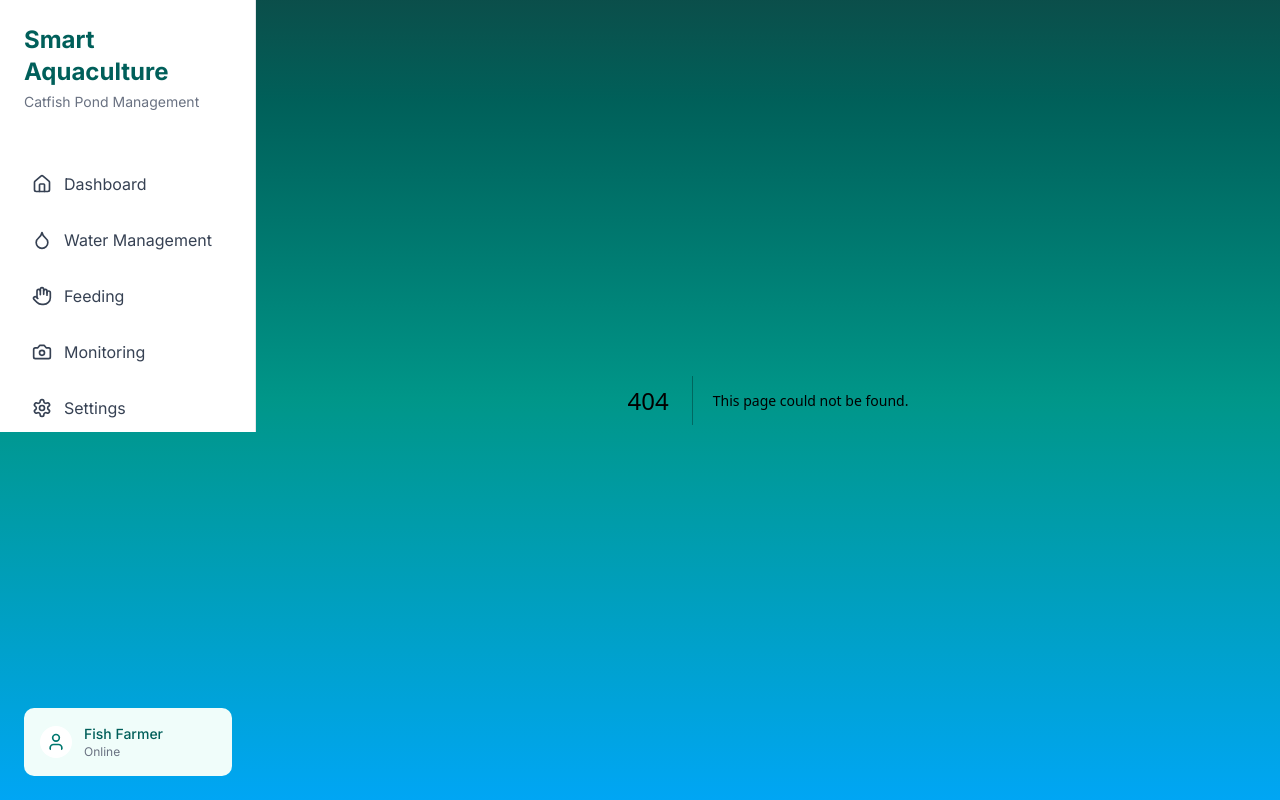
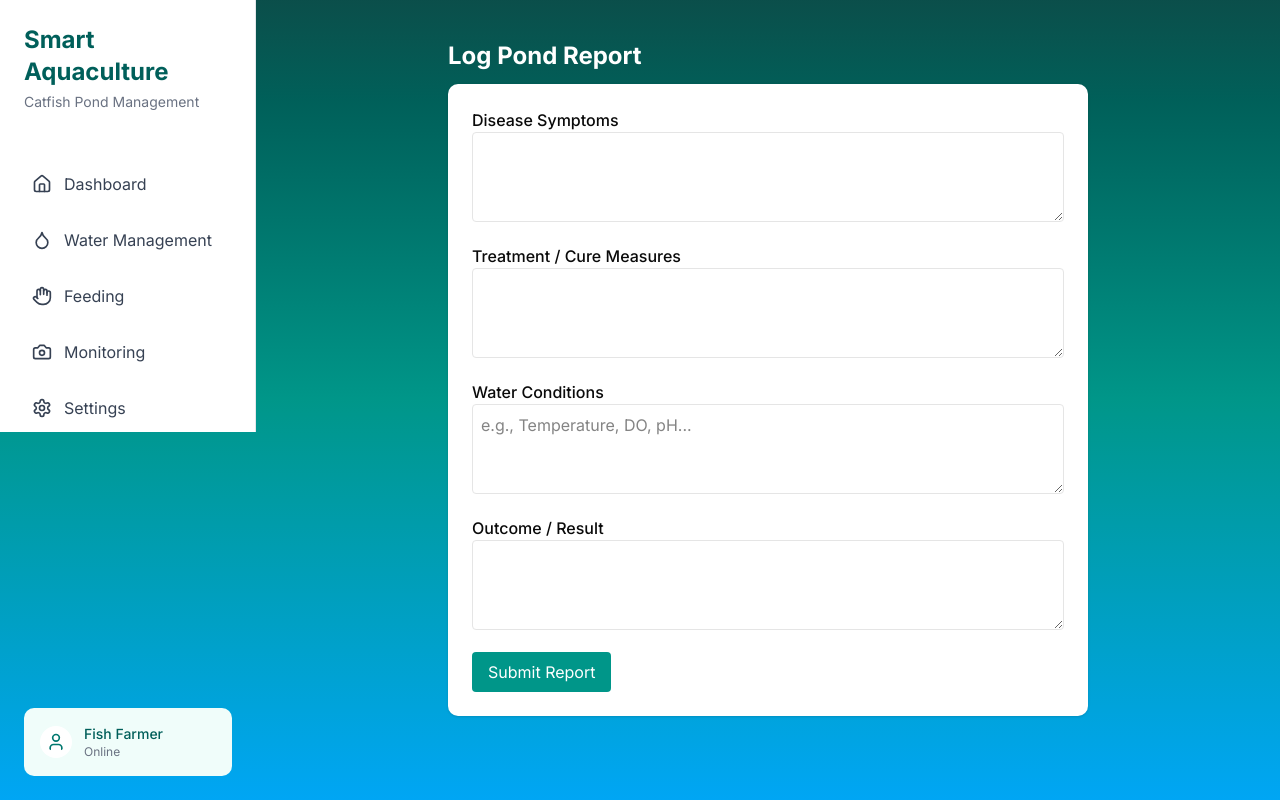
Before and after one commit to Toyman-tech/aqua-save, a Next.js app: page /report in a window 1280 px wide. Before the commit this address had no page. Built offline with nearby package versions, Linux system fonts and the light colour scheme.

Commit message:
new commit

```diff
--- a/app/monitoring/page.tsx
+++ b/app/monitoring/page.tsx
@@ -5,7 +5,7 @@ import { useState, useEffect } from "react"
 import { Card, CardContent, CardDescription, CardHeader, CardTitle } from "@/components/ui/card"
 import { Button } from "@/components/ui/button"
 import { Tabs, TabsContent, TabsList, TabsTrigger } from "@/components/ui/tabs"
-import { doc, onSnapshot } from "firebase/firestore"
+// import { doc, onSnapshot } from "firebase/firestore"
 import { db } from "@/lib/firebase"
 import { onValue, ref } from "firebase/database"
 // import { db } from "@/lib/firebase" // customize to your setup
--- /dev/null
+++ b/app/report/page.tsx
@@ -0,0 +1,67 @@
+"use client"
+// pages/log-report.tsx
+import { useForm } from "react-hook-form"
+import { useState } from "react"
+// import { db } from "@/lib/firebase" // <-- adjust based on your Firebase config
+import { collection, addDoc, Timestamp } from "firebase/firestore"
+import toast from "react-hot-toast"
+
+export default function LogReportPage() {
+  const { register, handleSubmit, reset } = useForm()
+  const [loading, setLoading] = useState(false)
+
+  const onSubmit = async (data: any) => {
+    setLoading(true)
+    // try {
+    //   await addDoc(collection(db, "pond_reports"), {
+    //     ...data,
+    //     createdAt: Timestamp.now(),
+    //   })
+    //   reset()
+    //   alert("Report logged successfully!")
+    // } catch (err) {
+    //   console.error("Error saving report:", err)
+    //   alert("Failed to save report.")
+    // }
+    toast.success("🚰 Report logged successfully!")
+
+    reset()
+    setLoading(false)
+  }
+
+  return (
+    <div className="max-w-2xl mx-auto px-4 py-10">
+      <h2 className="text-2xl font-bold mb-3 text-white">Log Pond Report</h2>
+
+      <form onSubmit={handleSubmit(onSubmit)} className="space-y-4 mb-4 bg-white p-6 rounded-lg shadow">
+        <div>
+          <label className="block font-medium">Disease Symptoms</label>
+          <textarea {...register("symptoms")} className="w-full border p-2 rounded" rows={3} required />
+        </div>
+
+        <div>
+          <label className="block font-medium">Treatment / Cure Measures</label>
+          <textarea {...register("treatment")} className="w-full border p-2 rounded" rows={3} required />
+        </div>
+
+        <div>
+          <label className="block font-medium">Water Conditions</label>
+          <textarea {...register("waterConditions")} className="w-full border p-2 rounded" rows={3} placeholder="e.g., Temperature, DO, pH..." />
+        </div>
+
+        <div>
+          <label className="block font-medium">Outcome / Result</label>
+          <textarea {...register("outcome")} className="w-full border p-2 rounded" rows={3} />
+        </div>
+
+        <button
+          type="submit"
+          disabled={loading}
+          className="bg-teal-600 text-white px-4 py-2 rounded hover:bg-teal-700"
+        >
+          {loading ? "Submitting..." : "Submit Report"}
+        </button>
+      </form>
+    </div>
+  )
+}
--- a/app/settings/page.tsx
+++ b/app/settings/page.tsx
@@ -1,7 +1,10 @@
+"use client"
 import { ChevronRight } from "lucide-react"
 import { Card, CardContent } from "@/components/ui/card"
+import { useRouter } from "next/navigation"
 
 export default function Settings() {
+  const router = useRouter()
   return (
     <div className="flex flex-col min-h-screen">
       {/* Header */}
@@ -33,6 +36,13 @@ export default function Settings() {
                 <span className="text-teal-900 font-medium">Privacy & Security</span>
                 <ChevronRight className="w-5 h-5 text-gray-400" />
               </button>
+              <button
+                className="flex items-center justify-between w-full p-4 text-left"
+                onClick={() => router.push("/report")}
+              >
+                <span className="text-teal-900 font-medium">Log Report</span>
+                <ChevronRight className="w-5 h-5 text-gray-400" />
+              </button>
             </div>
           </CardContent>
         </Card>
--- a/package.json
+++ b/package.json
@@ -18,10 +18,13 @@
     "clsx": "^2.1.1",
     "firebase": "^11.7.1",
     "lucide-react": "^0.508.0",
+    "multer": "^1.4.5-lts.2",
     "next": "15.3.2",
+    "next-connect": "^1.0.0",
     "next-themes": "^0.4.6",
     "react": "^19.0.0",
     "react-dom": "^19.0.0",
+    "react-hook-form": "^7.56.4",
     "react-hot-toast": "^2.5.2",
     "tailwind-merge": "^3.2.0"
   },
```
Also changed, not shown: 1 other file (tests, documents, lock files or other folders).
